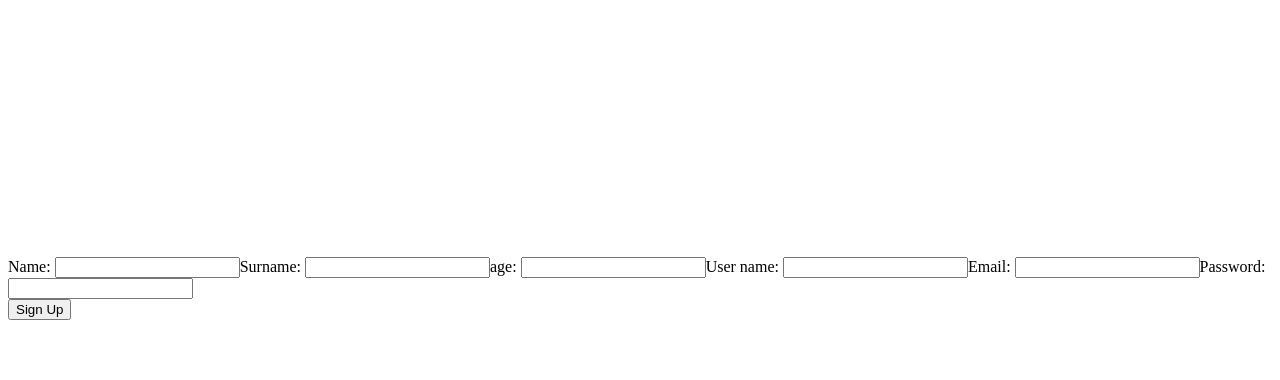
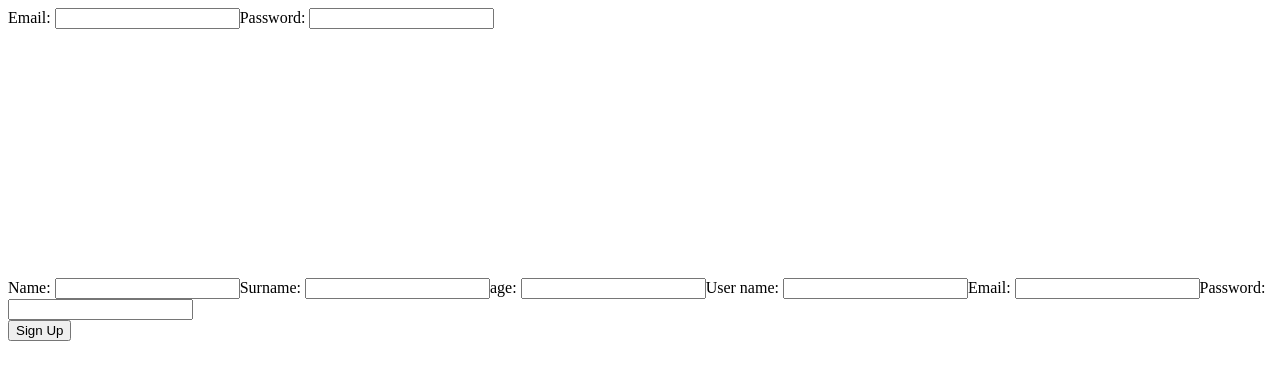
Before and after one commit to isdi-coders-2023/Alfredo-Lozano-Final-Project-front-202309-mad, a React (Vite) app: page / in a window 1280 px wide. Shown: the top 380 px of the page. Built offline with nearby package versions, Linux system fonts and the light colour scheme.

Commit message:
Finish login without test

```diff
--- a/src/components/app/app.tsx
+++ b/src/components/app/app.tsx
@@ -1,3 +1,4 @@
+import { Login } from '../login/login';
 import { Register } from '../register/register';
 
 export function App() {
@@ -10,6 +11,7 @@ export function App() {
   // ];
   return (
     <>
+      <Login></Login>
       <Register></Register>
     </>
   );
--- /dev/null
+++ b/src/components/login/Login.module.scss
@@ -0,0 +1,7 @@
+.login {
+  display: flex;
+  flex-direction: column;
+  justify-content: center;
+  align-items: center;
+  height: 70vh;
+}
--- a/src/components/login/login.tsx
+++ b/src/components/login/login.tsx
@@ -0,0 +1,54 @@
+import { SyntheticEvent } from 'react';
+import { useUsers } from '../../hooks/use.users';
+import { UserLogin } from '../../models/user.model';
+import style from './Login.module.scss';
+import Swal from 'sweetalert2';
+
+export function Login() {
+  const { login } = useUsers();
+
+  const handleSubmit = (event: SyntheticEvent) => {
+    event.preventDefault();
+    const element = event.target as HTMLFormElement;
+    const loggedUser = {
+      email: (element.elements.namedItem('email') as HTMLInputElement).value,
+      password: (element.elements.namedItem('password') as HTMLInputElement)
+        .value,
+    } as UserLogin;
+    if (loggedUser.email === '' || loggedUser.password)
+      Swal.fire({
+        width: '20em',
+        icon: 'error',
+        title: 'LOGIN ERROR',
+        text: 'Try again please',
+        background:
+          'linear-gradient(to right, rgba(20, 20, 20), rgba(0, 0, 0))',
+        color: 'white',
+        iconColor: 'red',
+        showConfirmButton: false,
+        padding: '4em 0',
+        timer: 2500,
+      });
+    login(loggedUser);
+    element.reset();
+  };
+
+  return (
+    <>
+      <header title="Be Beers"></header>
+      <div className={style.form}>
+        <form onSubmit={handleSubmit} aria-label="form">
+          <label htmlFor="email">Email: </label>
+          <input type="email" id="email" name="email" role="textbox" />
+          <label htmlFor="passward">Password: </label>
+          <input
+            type="text"
+            id="password"
+            data-testid="password"
+            name="password"
+          />
+        </form>
+      </div>
+    </>
+  );
+}
```
Also changed, not shown: 1 other file (tests, documents, lock files or other folders).
